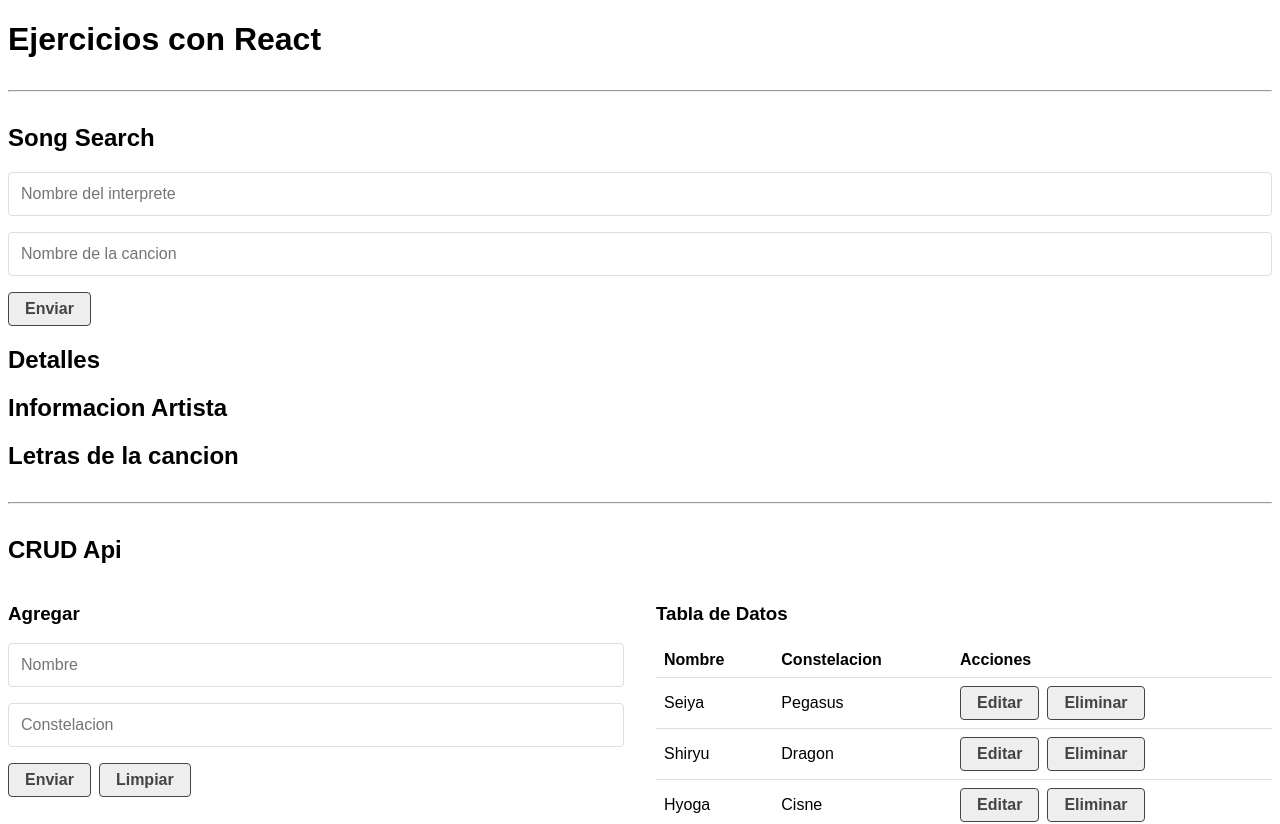
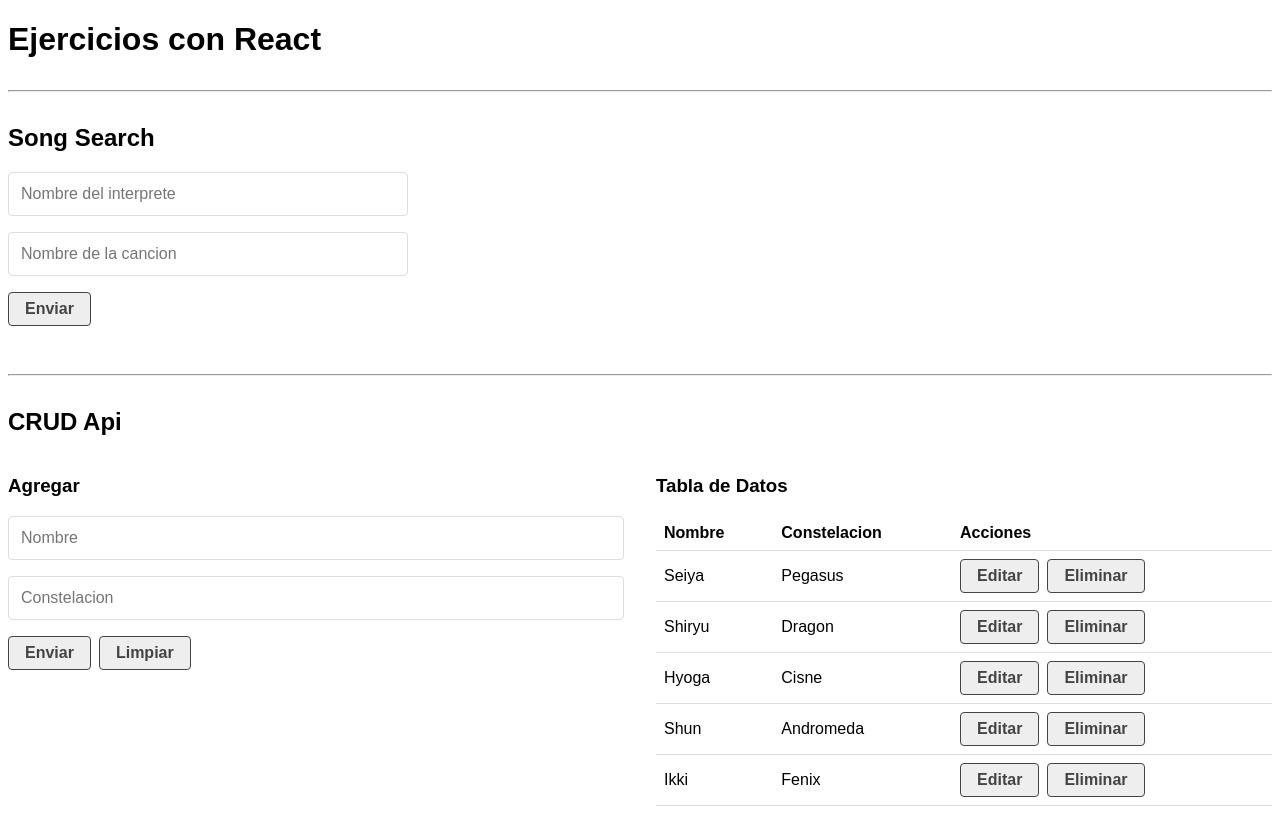
Before and after one commit to Duk3nd3/React-JS-Practices, a React (Create React App) app in the folder 02-react-exercises/: page / in a window 1280 px wide. Shown: the top 824 px of the page. Built offline with nearby package versions, Linux system fonts and the light colour scheme; data requests are answered from the project's data file.

Commit message:
Buscador de canciones: Renderizado de UI y estilos CSS (Finalizado)

```diff
--- a/02-react-exercises/src/components/Message.jsx
+++ b/02-react-exercises/src/components/Message.jsx
@@ -11,7 +11,8 @@ const Message = ({ msg, bgColor }) => {
 	};
 	return (
 		<div style={styles}>
-			<p>{msg}</p>
+			{/* <p>{msg}</p> */}
+			<p dangerouslySetInnerHTML={{ __html: msg }} />
 		</div>
 	);
 };
--- a/02-react-exercises/src/components/SongArtist.jsx
+++ b/02-react-exercises/src/components/SongArtist.jsx
@@ -1,10 +1,26 @@
 import React from 'react';
 
-const songArtist = () => {
+const songArtist = ({ artist }) => {
 	return (
-		<div>
-			<h2>Informacion Artista </h2>
-		</div>
+		<section>
+			<h3>{artist.strArtist}</h3>
+			<img src={artist.strArtistThumb} alt={artist.strArtist} />
+			<p>
+				{artist.intBornYear} - {artist.intDieYear || 'Presente'}
+			</p>
+			<p>{artist.strCountry}</p>
+			<p>
+				{artist.strGenre} - {artist.strStyle}
+			</p>
+			<a
+				href={`http://${artist.strWebsite}`}
+				target='_blank'
+				rel='noopener noreferrer'
+			>
+				Sitio Web Oficial
+			</a>
+			<p>{artist.strBiographyEN}</p>
+		</section>
 	);
 };
 
--- a/02-react-exercises/src/components/SongDetail.jsx
+++ b/02-react-exercises/src/components/SongDetail.jsx
@@ -1,14 +1,30 @@
 import React from 'react';
 import SongArtist from './SongArtist';
 import SongLyric from './SongLyric';
+import Message from './Message';
 
 const SongDetail = ({ search, lyric, bio }) => {
+	if (!lyric || !bio) return null;
+
 	return (
-		<div>
-			<h2>Detalles</h2>
-			<SongArtist />
-			<SongLyric />
-		</div>
+		<>
+			{lyric.error || lyric.name || lyric.err === 'AbortError' ? (
+				<Message
+					msg={`Error: No existe la cancion "<em>${search.song}</em>"`}
+					bgColor='#dc3545'
+				/>
+			) : (
+				<SongLyric title={search.song} lyrics={lyric.lyrics} />
+			)}
+			{bio.artists ? (
+				<SongArtist artist={bio.artists[0]} />
+			) : (
+				<Message
+					msg={`Error: No existe el interprete "<em>${search.artist}</em>"`}
+					bgColor='#dc3545'
+				/>
+			)}
+		</>
 	);
 };
 
--- a/02-react-exercises/src/components/SongLyric.jsx
+++ b/02-react-exercises/src/components/SongLyric.jsx
@@ -1,10 +1,11 @@
 import React from 'react';
 
-const SongLyric = () => {
+const SongLyric = ({ title, lyrics }) => {
 	return (
-		<div>
-			<h2>Letras de la cancion</h2>
-		</div>
+		<section>
+			<h3>{title}</h3>
+			<blockquote style={{ whiteSpace: 'pre-wrap' }}>{lyrics}</blockquote>
+		</section>
 	);
 };
 
--- a/02-react-exercises/src/components/SongSearch.jsx
+++ b/02-react-exercises/src/components/SongSearch.jsx
@@ -19,19 +19,20 @@ const SongSearch = () => {
 			let artistUrl = `https://www.theaudiodb.com/api/v1/json/2/search.php?s=${artist}`;
 			let songUrl = `https://api.lyrics.ovh/v1/${artist}/${song}`;
 
-			console.log(artistUrl, songUrl);
+			// console.log(artistUrl, songUrl);
 
 			setLoading(true);
 
 			const [artistRes, songRes] = await Promise.all([
 				helpHttp().get(artistUrl),
 				helpHttp().get(songUrl, {
-					mode: 'no-cors',
-					headers: { 'Content-Type': 'application/x-www-form-urlencoded' },
+					headers: {
+						'Content-Type': '/application/json',
+					},
 				}),
 			]);
 
-			console.log(artistRes, songRes);
+			// console.log(artistRes, songRes);
 
 			setBio(artistRes);
 			setLyric(songRes);
@@ -49,9 +50,13 @@ const SongSearch = () => {
 	return (
 		<div>
 			<h2>Song Search</h2>
-			{loading && <Loader />}
-			<SongForm handleSearch={handleSearch} />
-			<SongDetail search={search} lyric={lyric} bio={bio} />
+			<article className='grid-1-3'>
+				<SongForm handleSearch={handleSearch} />
+				{loading && <Loader />}
+				{search && !loading && (
+					<SongDetail search={search} lyric={lyric} bio={bio} />
+				)}
+			</article>
 		</div>
 	);
 };
--- a/02-react-exercises/src/helpers/helpHttp.jsx
+++ b/02-react-exercises/src/helpers/helpHttp.jsx
@@ -15,7 +15,7 @@ export const helpHttp = () => {
 		options.body = JSON.stringify(options.body) || false;
 		if (!options.body) delete options.body;
 
-		setTimeout(() => controller.abort(), 3000);
+		setTimeout(() => controller.abort(), 5000);
 
 		return fetch(endpoint, options)
 			.then((res) =>
--- a/02-react-exercises/src/index.css
+++ b/02-react-exercises/src/index.css
@@ -51,6 +51,11 @@ hr {
 	margin: 2rem auto;
 }
 
+img {
+	max-width: 100%;
+	height: auto;
+}
+
 table {
 	border-spacing: 0;
 	border-collapse: collapse;
@@ -71,4 +76,10 @@ td {
 		align-items: start;
 		gap: 2rem;
 	}
+	.grid-1-3 {
+		display: grid;
+		grid-template-columns: 1fr 1fr 1fr;
+		align-items: start;
+		gap: 2rem;
+	}
 }
```
